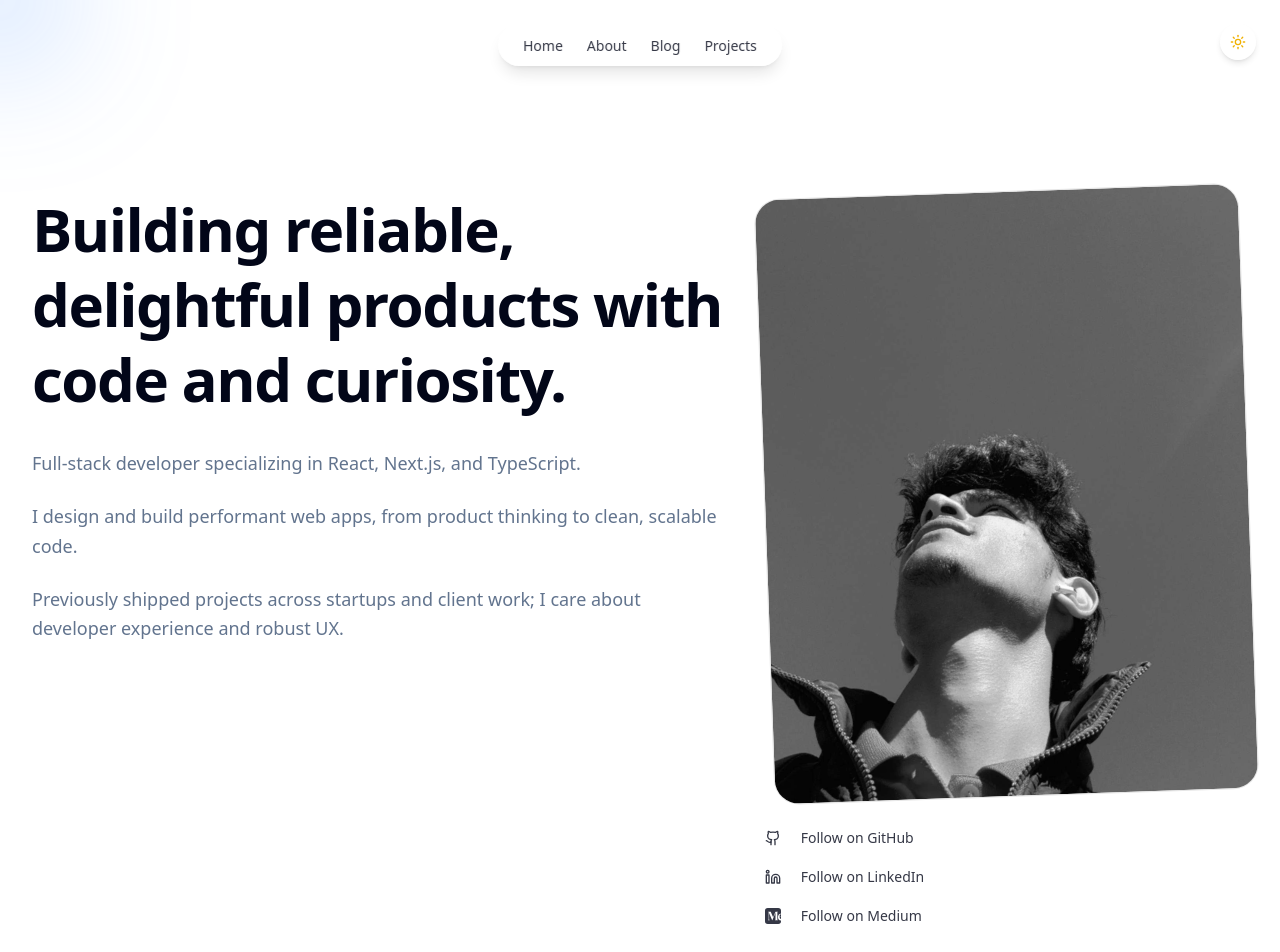
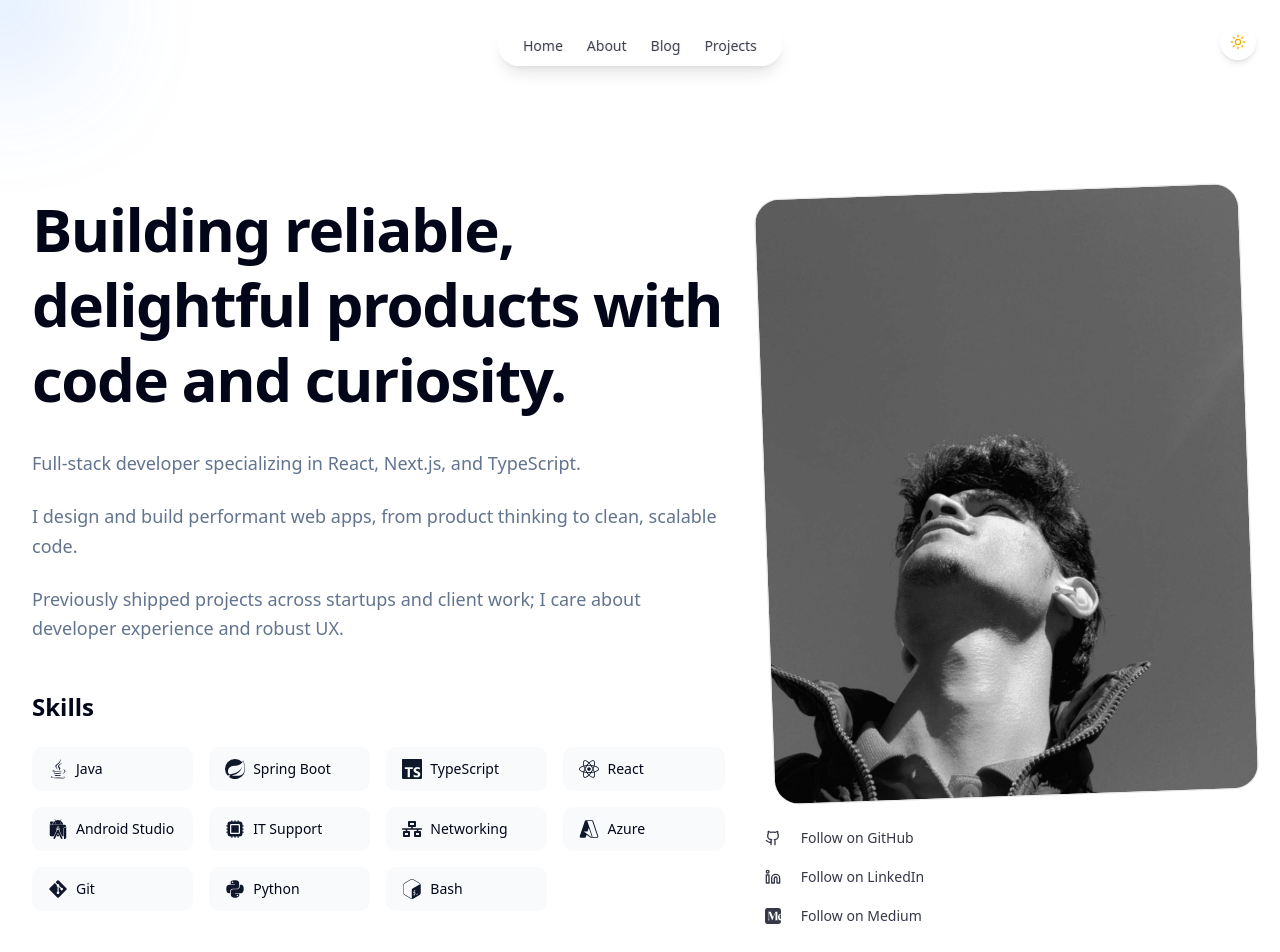
Before and after one commit to thedarshannn/my-app, a Next.js app: page /about in a window 1280 px wide. Shown: the top 952 px of the page. Built offline with nearby package versions, Linux system fonts and the light colour scheme.

Commit message:
Add skils section.

```diff
--- a/app/about/page.tsx
+++ b/app/about/page.tsx
@@ -3,6 +3,21 @@ import Link from "next/link";
 import MaxWidthWrapper from "@/components/MaxWidthWrapper";
 import { Github, Linkedin, Mail } from "lucide-react";
 import { SiMedium } from "react-icons/si";
+import {
+  SiSpring,
+  SiTypescript,
+  SiAndroidstudio,
+  SiGnubash,
+} from "react-icons/si";
+import {
+  FaJava,
+  FaReact,
+  FaNetworkWired,
+  FaGitAlt,
+  FaPython,
+} from "react-icons/fa";
+import { VscAzure } from "react-icons/vsc";
+import { IoHardwareChip } from "react-icons/io5";
 import profile from "@/config/profile";
 
 export default function AboutPage() {
@@ -20,6 +35,24 @@ export default function AboutPage() {
               {profile.bio.map((para) => (
                 <p key={para}>{para}</p>
               ))}
+            </div>
+
+            {/* Skills section */}
+            <div className="mt-12">
+              <h2 className="text-2xl font-semibold mb-6">Skills</h2>
+              <div className="grid grid-cols-2 sm:grid-cols-3 md:grid-cols-4 gap-4">
+                <SkillBadge icon={<FaJava />} label="Java" />
+                <SkillBadge icon={<SiSpring />} label="Spring Boot" />
+                <SkillBadge icon={<SiTypescript />} label="TypeScript" />
+                <SkillBadge icon={<FaReact />} label="React" />
+                <SkillBadge icon={<SiAndroidstudio />} label="Android Studio" />
+                <SkillBadge icon={<IoHardwareChip />} label="IT Support" />
+                <SkillBadge icon={<FaNetworkWired />} label="Networking" />
+                <SkillBadge icon={<VscAzure />} label="Azure" />
+                <SkillBadge icon={<FaGitAlt />} label="Git" />
+                <SkillBadge icon={<FaPython />} label="Python" />
+                <SkillBadge icon={<SiGnubash />} label="Bash" />
+              </div>
             </div>
           </div>
 
@@ -90,3 +123,12 @@ function AboutLink({
     </Link>
   );
 }
+
+function SkillBadge({ icon, label }: { icon: React.ReactNode; label: string }) {
+  return (
+    <div className="flex items-center gap-2 px-4 py-3 rounded-lg bg-accent/50 hover:bg-accent transition-colors">
+      <div className="text-xl text-primary">{icon}</div>
+      <span className="text-sm font-medium">{label}</span>
+    </div>
+  );
+}
--- /dev/null
+++ b/app/icon-explorer/page.tsx
@@ -0,0 +1,39 @@
+import React from "react";
+import * as SiIcons from "react-icons/si";
+import * as FaIcons from "react-icons/fa";
+import * as MdIcons from "react-icons/md";
+
+// This will show all available icons when accessed in browser
+export default function IconList() {
+  return (
+    <div className="container mx-auto p-4">
+      <h1 className="text-3xl font-bold mb-6">Available Icons</h1>
+
+      <h2 className="text-2xl font-semibold mt-8 mb-4">Simple Icons (SI)</h2>
+      <div className="grid grid-cols-2 md:grid-cols-4 gap-4">
+        {Object.entries(SiIcons)
+          .filter(
+            ([name]) =>
+              name.toLowerCase().includes("java") ||
+              name.toLowerCase().includes("spring") ||
+              name.toLowerCase().includes("typescript") ||
+              name.toLowerCase().includes("react") ||
+              name.toLowerCase().includes("android") ||
+              name.toLowerCase().includes("azure") ||
+              name.toLowerCase().includes("git") ||
+              name.toLowerCase().includes("python") ||
+              name.toLowerCase().includes("bash")
+          )
+          .map(([name, Icon]) => (
+            <div
+              key={name}
+              className="border p-4 rounded flex flex-col items-center"
+            >
+              {React.createElement(Icon, { size: 24 })}
+              <span className="mt-2 text-sm">{name}</span>
+            </div>
+          ))}
+      </div>
+    </div>
+  );
+}
--- /dev/null
+++ b/app/icon-test.tsx
@@ -0,0 +1,15 @@
+import * as SI from "react-icons/si";
+
+export default function IconTest() {
+  // Check if Azure icons exist
+  const azureIcons = Object.keys(SI).filter((key) =>
+    key.toLowerCase().includes("azure")
+  );
+
+  return (
+    <div>
+      <h1>Available Azure Icons:</h1>
+      <pre>{JSON.stringify(azureIcons, null, 2)}</pre>
+    </div>
+  );
+}
```
